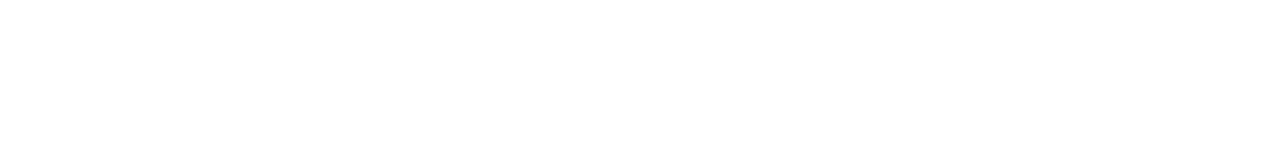
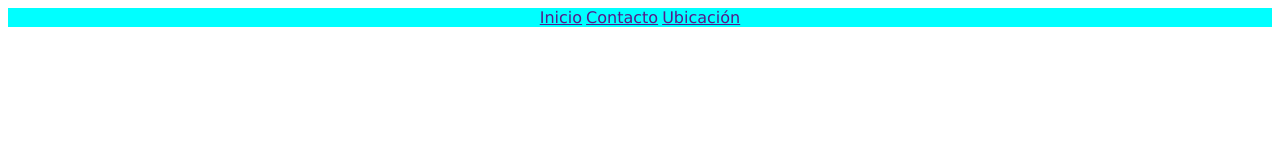
Before and after one commit to AlejandroZala/desafioSass1-zalazar, a website: page index.html in a window 1280 px wide. Drawn offline with Linux system fonts and the light colour scheme.

Commit message:
uso de scss en header y variables

```diff
--- a/index.html
+++ b/index.html
@@ -1,5 +1,5 @@
 <!DOCTYPE html>
-<html lang="en">
+<html lang="es">
 <head>
     <meta charset="UTF-8">
     <meta http-equiv="X-UA-Compatible" content="IE=edge">
@@ -8,6 +8,12 @@
     <title>Desafio SASS1</title>
 </head>
 <body>
-
+    <header>
+        <nav>
+            <a href="">Inicio</a>
+            <a href="">Contacto</a>
+            <a href="">Ubicación</a>
+        </nav>
+    </header>
 </body>
 </html>
--- a/scss/partials/_header.scss
+++ b/scss/partials/_header.scss
@@ -0,0 +1,14 @@
+$color: aqua;
+
+header{
+    background-color: $color;
+    nav{
+        text-align: center;
+        a{
+            font-family: Verdana, Geneva, Tahoma, sans-serif;
+            &:hover{
+                color: $color;
+            }
+        }
+    }
+}
--- a/scss/prueba.scss
+++ b/scss/prueba.scss
@@ -0,0 +1 @@
+@import "partials/header";
```
Also changed, not shown: css/prueba.css.
